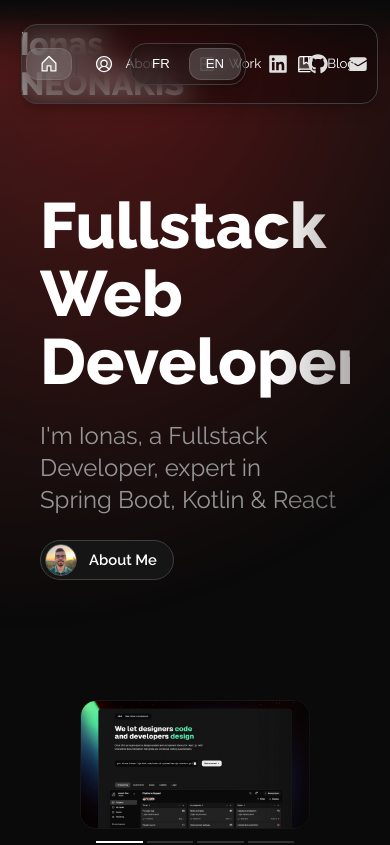
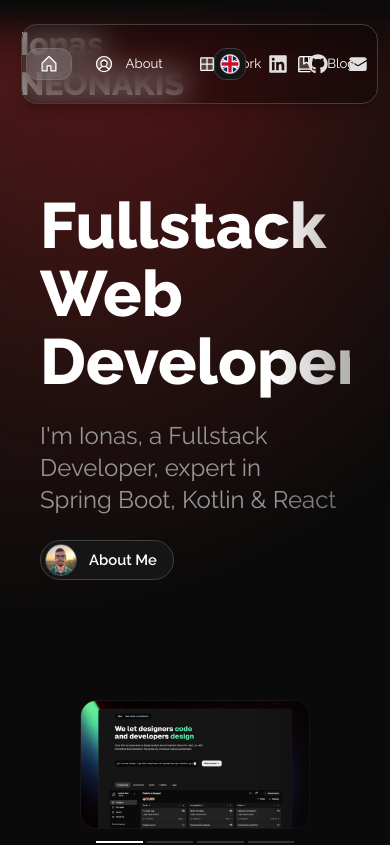
Before and after one commit to IonasNeonakis/ionasneonakis.github.io, a Next.js app: page /en in a window 390 px wide. Shown: the top 845 px of the page. Built offline with nearby package versions, Linux system fonts and the light colour scheme.

Commit message:
feat: change language button and make it work for mobile

```diff
--- a/src/components/Header.tsx
+++ b/src/components/Header.tsx
@@ -11,13 +11,17 @@ import {LanguageDropdown} from "@/components/LanguageDropdown";
 import {useTransition} from "react";
 import {Locale, useRouter, usePathname, routing} from "@/i18n/routing";
 import {useTranslations} from "next-intl";
-import classNames from "classnames";
+import {Params} from "next/dist/server/request/params";
+
+interface MyParams  extends Params{
+  locale: 'fr' | 'en';
+}
 
 export const Header = () => {
   const router = useRouter();
   const [isPending, startTransition] = useTransition();
   const pathname = usePathname() ?? '';
-  const {locale} = useParams();
+  const {locale} = useParams<MyParams>();
 
   function handleLanguageChange(newLocale: string) {
     const nextLocale = newLocale as Locale;
@@ -112,6 +116,9 @@ export const Header = () => {
                   />
                 </>
               )}
+              <Flex className="s-flex-show">
+              <LanguageDropdown handleLanguageChange={handleLanguageChange} currentLocale={locale} isLoading={isPending} />
+              </Flex>
             </Flex>
           </Flex>
         </Flex>
@@ -123,61 +130,10 @@ export const Header = () => {
             textVariant="body-default-s"
             gap="20"
           >
-            <Flex
-              background="surface"
-              border="neutral-medium"
-              borderStyle="solid"
-              radius="m-4"
-              shadow="l"
-              padding="4"
-              className='s-flex-hide'
-              gap="2"
-              vertical="center">
-              {routing.locales.map((buttonLocale, index) => (
-                  <ToggleButton
-                    key={buttonLocale}
-                    selected={locale == buttonLocale}
-                    onClick={() => handleLanguageChange(buttonLocale)}
-                    className={isPending && 'pointer-events-none opacity-60' || ''}
-                  >
-                    {buttonLocale.toUpperCase()}
-                  </ToggleButton>
-              ))}
-            </Flex>
 
-            <Flex
-              background="surface"
-              border="neutral-medium"
-              borderStyle="solid"
-              radius="m-4"
-              shadow="l"
-              padding="4"
-              className='s-flex-show'
-              vertical="center">
-              {routing.locales.map((buttonLocale, index) => (
-                  <ToggleButton
-                    key={`${buttonLocale}-s`}
-                    size="s"
-                    variant={"ghost"}
-                    selected={locale == buttonLocale}
-                    onClick={() => handleLanguageChange(buttonLocale)}
-                    className={isPending && 'pointer-events-none opacity-60' || ''}
-                  >
-                    {buttonLocale}
-                  </ToggleButton>
-              ))}
-            </Flex>
-
-
-
-
-
-
-
-
-
-
-
+            <Flex className="s-flex-hide">
+              <LanguageDropdown handleLanguageChange={handleLanguageChange} currentLocale={locale} isLoading={isPending} />
+</Flex>
 
             <Flex hide="s" gap="16">
               {social.map(
--- a/src/components/LanguageDropdown.tsx
+++ b/src/components/LanguageDropdown.tsx
@@ -1,27 +1,28 @@
 import {
   Button,
-  Column,
-  Option, DropdownWrapper,
+  Option, DropdownWrapper, Flex, Row,
 } from "@/once-ui/components";
-import {useState} from "react";
-import {routing} from "@/i18n/routing";
+import { useState } from "react";
+import { routing } from "@/i18n/routing";
+import { LanguageImage } from "./LanguageImage";
 
 interface LanguageDropdownProps {
   handleLanguageChange: (string: 'fr' | 'en') => void;
-  currentLocale: string;
+  currentLocale: 'fr' | 'en';
+  isLoading: boolean
 }
 
 
-export function LanguageDropdown({handleLanguageChange, currentLocale} : LanguageDropdownProps){
+export function LanguageDropdown({handleLanguageChange, currentLocale, isLoading} : LanguageDropdownProps){
   const [isOpen, setIsOpen] = useState(false);
-
 
   const options = routing.locales.map((locale) => {
     return {
-      label: locale.toUpperCase(),
+      label: <LanguageImage locale={locale} size={20} />,
       value: locale,
     };
   })
+
   const handleSelect = (value: 'fr' | 'en') => {
     handleLanguageChange(value);
     setIsOpen(false);
@@ -30,28 +31,30 @@ export function LanguageDropdown({handleLanguageChange, currentLocale} : Languag
   return (
     <DropdownWrapper
       isOpen={isOpen}
-      onOpenChange={setIsOpen}
+      onOpenChange={() => {!isLoading && setIsOpen(!isOpen)}}
       trigger={
         <Button
+          size="xs"
+          disabled={isLoading}
           variant="secondary"
-          suffixIcon="chevronUp"
-          onClick={() => setIsOpen(!isOpen)}
         >
-          {options.find(opt => opt.value === currentLocale)?.label}
+          <LanguageImage locale={currentLocale} size={20} isLoading={isLoading} />
         </Button>
       }
       dropdown={
-        <Column width={4}  padding="4" gap="2" center={true}>
+          <Flex direction="column" gap="1" >
           {options.map((option) => (
             <Option
+              paddingY="4"
+              paddingX="4"
               key={option.value}
-              label={option.label}
+              label={<Row> {option.label}</Row>}
               value={option.value}
               selected={option.value === currentLocale}
               onClick={handleSelect}
             />
           ))}
-        </Column>
+          </Flex>
       }
     />
   );
--- /dev/null
+++ b/src/components/LanguageImage.tsx
@@ -0,0 +1,23 @@
+import Image from "next/image";
+import {Spinner} from "@/once-ui/components";
+
+interface LanguageImageProps {
+  locale: 'fr' | 'en';
+  size: number;
+  isLoading: boolean;
+}
+
+export function LanguageImage({locale, size, isLoading}: LanguageImageProps) {
+  if (isLoading) {
+    return <Spinner size="s" />
+  }
+
+  return (
+      <Image
+        src={`/images/flags/${locale}.svg`}
+        alt={locale}
+        width={size}
+        height={size}
+      />
+  )
+}
--- a/src/once-ui/components/Button.module.scss
+++ b/src/once-ui/components/Button.module.scss
@@ -87,6 +87,13 @@
     }
 }
 
+.xs {
+    padding: var(--static-space-8) var(--static-space-1);
+    min-height: var(--static-space-16);
+    height: var(--static-space-32);
+    gap: var(--static-space-2);
+}
+
 .s {
     padding: var(--static-space-4) var(--static-space-8);
     min-height: var(--static-space-32);
--- a/src/once-ui/components/Button.tsx
+++ b/src/once-ui/components/Button.tsx
@@ -9,7 +9,7 @@ import styles from "./Button.module.scss";
 
 interface CommonProps {
   variant?: "primary" | "secondary" | "tertiary" | "danger";
-  size?: "s" | "m" | "l";
+  size?: "xs" | "s" | "m" | "l";
   radius?:
     | "none"
     | "top"
@@ -62,7 +62,7 @@ const Button = forwardRef<HTMLButtonElement, ButtonProps | AnchorProps>(
     ref,
   ) => {
     const iconSize = size === "l" ? "s" : size === "m" ? "s" : "xs";
-    const radiusSize = size === "s" || size === "m" ? "m" : "l";
+    const radiusSize = size === "xs" ||  size === "s" || size === "m" ? "m" : "l";
 
     return (
       <ElementType
--- a/src/once-ui/components/Option.tsx
+++ b/src/once-ui/components/Option.tsx
@@ -3,6 +3,7 @@ import { Flex, Text } from ".";
 import styles from "./Option.module.scss";
 import { ElementType } from "./ElementType";
 import React, { forwardRef } from "react";
+import { SpacingToken } from "@/once-ui/types";
 
 export interface OptionProps {
   label: React.ReactNode;
@@ -11,6 +12,8 @@ export interface OptionProps {
   hasPrefix?: React.ReactNode;
   hasSuffix?: React.ReactNode;
   description?: React.ReactNode;
+  paddingX?: SpacingToken;
+  paddingY?: SpacingToken;
   danger?: boolean;
   selected?: boolean;
   highlighted?: boolean;
@@ -27,6 +30,8 @@ const Option = forwardRef<HTMLDivElement, OptionProps>(
       hasPrefix,
       hasSuffix,
       description,
+      paddingX,
+      paddingY,
       danger,
       selected,
       highlighted,
@@ -52,8 +57,8 @@ const Option = forwardRef<HTMLDivElement, OptionProps>(
           {...props}
           fillWidth
           vertical="center"
-          paddingX="12"
-          paddingY="8"
+          paddingX={paddingX ?? "12"}
+          paddingY={paddingY ?? "8"}
           gap="12"
           radius="m"
           role="option"
```
Also changed, not shown: public/images/flags/en.svg (added), public/images/flags/fr.svg (added).
